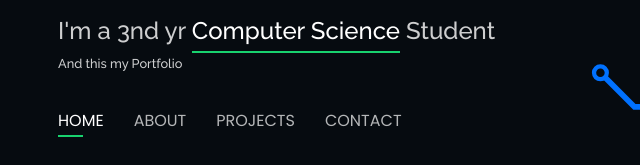
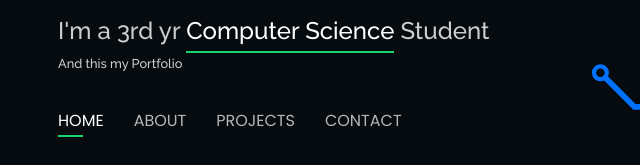
Before and after one commit to ClintWebdev/clints, a plain HTML site: page index.html in a window 1280 px wide. Shown: the part 319-484 px from the top of the page, 24-664 px from the left. Drawn offline with nearby package versions, Linux system fonts and the light colour scheme.

Commit message:
Update index.html

```diff
--- a/index.html
+++ b/index.html
@@ -28,13 +28,7 @@
   <link href="assets/css/style.css" rel="stylesheet">
   <link rel="stylesheet" href="assets/css/blog.css">
 
-  <!-- =======================================================
-  * Template Name: Personal
-  * Template URL: https://bootstrapmade.com/personal-free-resume-bootstrap-template/
-  * Updated: Mar 17 2024 with Bootstrap v5.3.3
-  * Author: BootstrapMade.com
-  * License: https://bootstrapmade.com/license/
-  ======================================================== -->
+
 </head>
 
 <body>
@@ -46,7 +40,7 @@
       <h1><a href="index.html">Clintstone Ubuan</a></h1>
       <!-- Uncomment below if you prefer to use an image logo -->
       <!-- <a href="index.html" class="mr-auto"><img src="assets/img/logo.png" alt="" class="img-fluid"></a> -->
-      <h2>I'm a 3nd yr <span>Computer Science</span> Student <br>
+      <h2>I'm a 3rd yr <span>Computer Science</span> Student <br>
         <span id="texts">And this my Portfolio</span></h2>
 
       <nav id="navbar" class="navbar">
```
